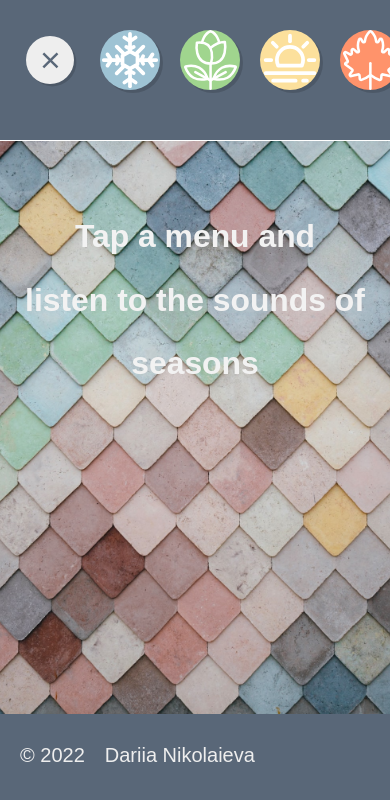
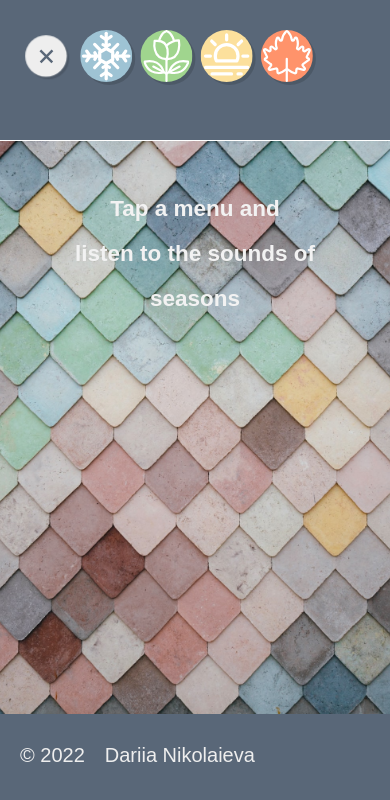
Before and after one commit to DariiaNikolaieva/eco-sounds, a plain HTML site: page index.html in a window 390 px wide. Both pictures are taken after a click on the label 50 px from the left and 60 px from the top of the page. Drawn offline with Linux system fonts and the light colour scheme.

Commit message:
feat: add adaptive styles

```diff
--- a/styles.css
+++ b/styles.css
@@ -35,6 +35,16 @@ a:hover {
   display: flex;
   justify-content: space-between;
 }
+
+@media (max-width: 1200px) {
+  .header-content {
+    flex-direction: column;
+  }
+  .sound-list-container {
+    align-self: center;
+  }
+}
+
 .menu {
   position: relative;
   width: 80px;
@@ -63,6 +73,14 @@ a:hover {
   transition: transform ease-out 200ms, -webkit-transform ease-out 200ms;
 }
 
+@media (max-width: 435px) {
+  .menu-item,
+  .menu-open-button  {
+    width: calc(40px + (60 - 40) * ((100vw - 320px) / (435 - 320)));
+    height: calc(40px + (60 - 40) * ((100vw - 320px) / (435 - 320)));
+  }
+}
+
 .menu-open {
   display: none;
 }
@@ -81,6 +99,14 @@ a:hover {
   transition: -webkit-transform 200ms;
   transition: transform 200ms;
   transition: transform 200ms, -webkit-transform 200ms;
+}
+
+@media (max-width: 435px) {
+  .lines  {
+    width: calc(15px + (25 - 15) * ((100vw - 320px) / (435 - 320)));
+    height: calc(2px + (3 - 2) * ((100vw - 320px) / (435 - 320)));
+    margin-left: calc(-7.5px + (-12.5 - -7.5) * ((100vw - 320px) / (435 - 320)));
+  }
 }
 
 .line-1 {
@@ -196,17 +222,27 @@ a:hover {
   transform: translate3d(320px, 0, 0);
 }
 
-/* .menu-open:checked ~ .sound-btn-container .menu-item:nth-child(9) {
-    transition-duration: 780ms;
-    -webkit-transition-duration: 780ms;
-    -webkit-transform: translate3d(-0.25084px, -104.9997px, 0);
-    transform: translate3d(-0.25084px, -104.9997px, 0);
- } */
+@media (max-width: 435px) {
+  .menu-open:checked ~ .sound-btn-container .menu-item:nth-child(1) {
+    /* transform: translate3d(60px, 0, 0); */
+    transform: translateX(calc(45px + (70 - 45) * ((100vw - 320px) / (435 - 320))));
+  }
 
-/* .icon {
-  background-repeat: no-repeat;
-  background-position: center;
- } */
+  .menu-open:checked ~ .sound-btn-container .menu-item:nth-child(2) {
+    /* transform: translate3d(120px, 0, 0); */
+    transform: translateX(calc(90px + (140 - 90) * ((100vw - 320px) / (435 - 320))));
+  }
+
+  .menu-open:checked ~ .sound-btn-container .menu-item:nth-child(3) {
+    /* transform: translate3d(180px, 0, 0); */
+    transform: translateX(calc(135px + (210 - 135) * ((100vw - 320px) / (435 - 320))));
+  }
+
+  .menu-open:checked ~ .sound-btn-container .menu-item:nth-child(4) {
+    /* transform: translate3d(240px, 0, 0); */
+    transform: translateX(calc(180px + (280 - 180) * ((100vw - 320px) / (435 - 320))));
+  }
+}
 
 .winter-btn {
   background-color: #9ec3d4;
@@ -286,6 +322,8 @@ main {
   position: relative;
   /* height: 900px; */
   height: calc(100vh - 141px - 130px);
+  /* min-height:100vh; */
+  /* min-height:100%; */
   background: linear-gradient(
     90deg,
     rgba(158, 195, 212, 1) 0%,
@@ -351,10 +389,6 @@ display: none;
 
 .toggle-play.play {
   cursor: pointer;
-  /* position: relative; */
-  /* left: 0; */
-  /* height: 0; */
-  /* width: 0; */
   border: 10px solid #0000;
   border-left: 18px solid white;
 }
@@ -479,10 +513,9 @@ p {
   position: absolute;
   top: 0;
   left: 0;
-  font-size: calc(30px + (60 - 30) * ((100vw - 320px) / (1440 - 320)));
+  font-size: calc(20px + (60 - 20) * ((100vw - 320px) / (1440 - 320)));
   line-height: 2;
   color: #f2f2f2;
-  /* background: linear-gradient(90deg, rgba(158,195,212,0.4) 0%, rgba(160,213,142,0.4) 34%, rgba(252,224,156,0.4) 67%, rgba(255,147,107,0.4) 100%); */
   font-weight: bold;
 }
 
@@ -497,6 +530,13 @@ p {
   justify-content: space-between;
 }
 
+@media (max-width: 768px) {
+  .sound-list {
+    flex-direction: column;
+    width: calc(200px + (700 - 200) * ((100vw - 320px) / (1440 - 320)));
+  }
+}
+
 .sound-item {
   border-radius: 4px;
   padding: 10px;
@@ -508,9 +548,14 @@ p {
   color: #f2f2f2;
 }
 
+@media (max-width: 768px) {
+  .sound-item {
+    width: calc(150px + (180 - 150) * ((100vw - 320px) / (1440 - 320)));
+    font-size: calc(16px + (20 - 16) * ((100vw - 320px) / (1440 - 320)));;
+  }
+}
+
 .menu-item.active-menu-btn {
-  /* width: 70px;
-  height: 70px; */
   box-shadow: 0px 6px 38px 2px rgba(34, 60, 80, 0.56) inset;
 }
 
```
